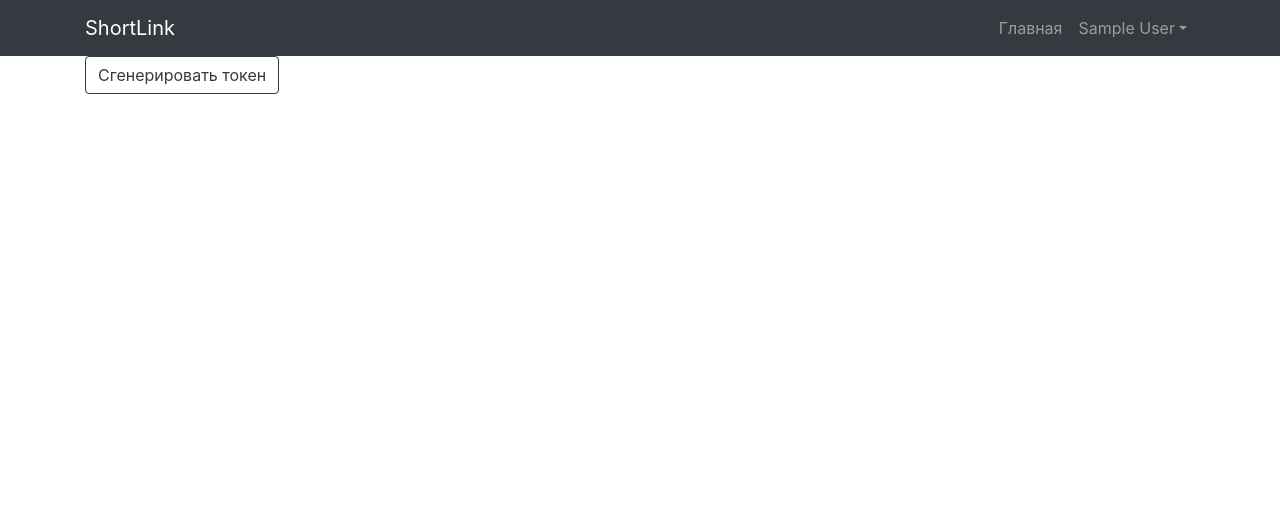
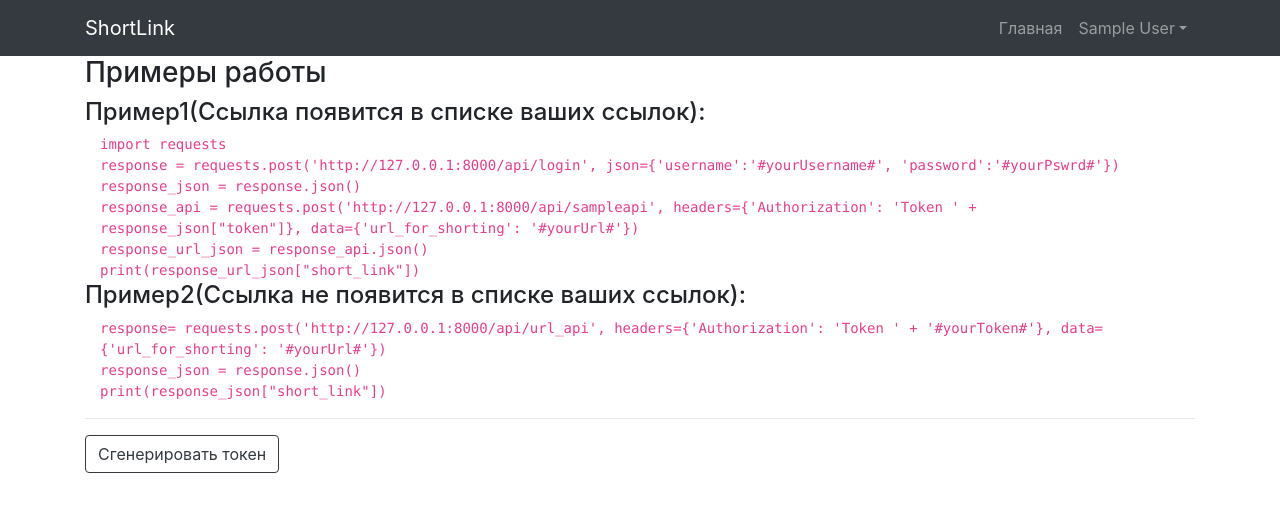
Before and after one commit to shhamil/short_link, a Django app: page /accounts/profile/token/ in a window 1280 px wide. Shown: the top 512 px of the page. Run offline with Django 3.2, Linux system fonts and the light colour scheme; the visitor is signed in with stand-in values (Sample User, id 1); data that the repository does not hold is empty; some libraries are stand-ins or nearby versions.

Commit message:
api worked

```diff
--- a/requirements.txt
+++ b/requirements.txt
@@ -8,3 +8,5 @@ asgiref~=3.3.4
 bootstrap4~=0.1.0
 setuptools~=54.2.0
 django-bootstrap4~=3.0.1
+requests~=2.25.1
+djangorestframework~=3.12.4
--- a/short_link/templates/short_link/base.html
+++ b/short_link/templates/short_link/base.html
@@ -47,7 +47,7 @@
           <a class="nav-link dropdown-toggle col-md-offset-4" id="navbarDropdown" href="#!" role="button" data-toggle="dropdown" aria-haspopup="true" aria-expanded="false">{{user.first_name}} {{ user.last_name }}</a>
                                 <div class="dropdown-menu dropdown-menu-right  col-md-offset-4" aria-labelledby="navbarDropdown">
                                     <a class="dropdown-item" href="{% url 'short_link:short_link' %}">Сгенерировать ссылку</a>
-                                    <a class="dropdown-item" href="{% url 'short_link:token' %}">Токен</a>
+                                    <a class="dropdown-item" href="{% url 'short_link:token' %}">Api</a>
                                     <a class="dropdown-item" href="{% url 'short_link:logout' %}">Выйти</a>
                                 </div>
           {% endif %}
--- a/short_link/templates/short_link/token.html
+++ b/short_link/templates/short_link/token.html
@@ -3,6 +3,41 @@
 {% load bootstrap4 %}
 {% block title %}Токен{% endblock %}
 {% block content %}
+<h3>Примеры работы</h3>
+<h4>Пример1(Ссылка появится в списке ваших ссылок):</h4>
+<div class="container">
+    <div class="line number1 index0 alt2">
+        <code class="python keyword">import requests</code>
+    </div>
+    <div class="line number2 index0 alt2">
+        <code class="python keyword">response = requests.post('http://127.0.0.1:8000/api/login', json={'username':'#yourUsername#', 'password':'#yourPswrd#'})</code>
+    </div>
+    <div class="line number3 index0 alt2">
+        <code class="python keyword">response_json = response.json()</code>
+    </div>
+    <div class="line number3 index0 alt2">
+        <code class="python keyword">response_api = requests.post('http://127.0.0.1:8000/api/sampleapi', headers={'Authorization': 'Token ' + response_json["token"]}, data={'url_for_shorting': '#yourUrl#'})</code>
+    </div>
+    <div class="line number3 index0 alt2">
+        <code class="python keyword">response_url_json = response_api.json()</code>
+    </div>
+    <div class="line number3 index0 alt2">
+        <code class="python keyword">print(response_url_json["short_link"])</code>
+    </div>
+</div>
+<h4>Пример2(Ссылка не появится в списке ваших ссылок):</h4>
+    <div class="container">
+    <div class="line number3 index0 alt2">
+        <code class="python keyword">response= requests.post('http://127.0.0.1:8000/api/url_api', headers={'Authorization': 'Token ' + '#yourToken#'}, data={'url_for_shorting': '#yourUrl#'})</code>
+    </div>
+    <div class="line number3 index0 alt2">
+        <code class="python keyword">response_json = response.json()</code>
+    </div>
+    <div class="line number3 index0 alt2">
+        <code class="python keyword">print(response_json["short_link"])</code>
+    </div>
+</div>
+<hr>
     {% if token %}
         {% for toke in token %}
             Ваш токен - <a href="#">{{ toke }}</a>
--- a/short_link/urls.py
+++ b/short_link/urls.py
@@ -1,4 +1,4 @@
-from django.urls import path, include
+from django.urls import path
 from django.contrib.auth.views import LogoutView
 from .views import *
 
@@ -8,7 +8,8 @@ app_name = 'short_link'
 urlpatterns = [
     path('', IndexView.as_view(), name='index'),
     path('api/login', login),
-    path('api/sampleapi', link_api),
+    path('api/auth_url_api', link_api),
+    path('api/url_api', link_api_without_token),
     path('accounts/logout/', LogoutView.as_view(next_page="/accounts/login/"), name='logout'),
     path('accounts/login/', UserLoginView.as_view(), name='login'),
     path('accounts/register/', RegisterView.as_view(), name='register'),
--- a/short_link/views.py
+++ b/short_link/views.py
@@ -41,6 +41,15 @@ def login(request):
 @csrf_exempt
 @api_view(["POST"])
 def link_api(request):
+    url_for_shorting = request.POST.get("url_for_shorting")
+    short_url = shorting_url(url_for_shorting)
+    Link.objects.create(user=request.user, short_url=short_url, url_for_shorting=url_for_shorting, slug=request.user.username + short_url.replace('https://tinyurl.com/', ''))
+    data = {'short_link': short_url}
+    return Response(data, status=HTTP_200_OK)
+
+
+@api_view(["post"])
+def link_api_without_token(request):
     url_for_shorting = request.POST.get("url_for_shorting")
     short_url = shorting_url(url_for_shorting)
     data = {'short_link': short_url}
@@ -87,13 +96,14 @@ class CreateShortLink(LoginRequiredMixin, SuccessMessageMixin, CreateView):
 
 
 class DeleteLink(LoginRequiredMixin, DeleteView):
+    """Удаление ссылки"""
     model = Link
     template_name = 'short_link/link_delete.html'
     success_url = reverse_lazy('short_link:index')
 
 
 class TokenView(ListView):
-    """Главная страница"""
+    """Api"""
     model = Token
     template_name = 'short_link/token.html'
     context_object_name = 'token'
@@ -112,6 +122,7 @@ def create_token(request):
 
 
 class UpdateLink(LoginRequiredMixin, UpdateView):
+    """"Изменение ссылки"""
     model = Link
     template_name = 'short_link/link_update.html'
     form_class = LinkUpdateForm
--- /dev/null
+++ b/test.py
@@ -0,0 +1,4 @@
+import requests
+response_api = requests.post('http://127.0.0.1:8000/api/url_api', headers={'Authorization': 'Token ' + 'ank52w-0a393c15825668b88f559cd1cb1edbb4'}, data={'url_for_shorting': 'https://progi.pro/oshibka-cs0433-tip-zadacha-sushestvuet-kak-v-systemthreading-tak-i-v-mscorlib-6706374'})
+response_url_json = response_api.json()
+print(response_url_json['short_link'])
```
